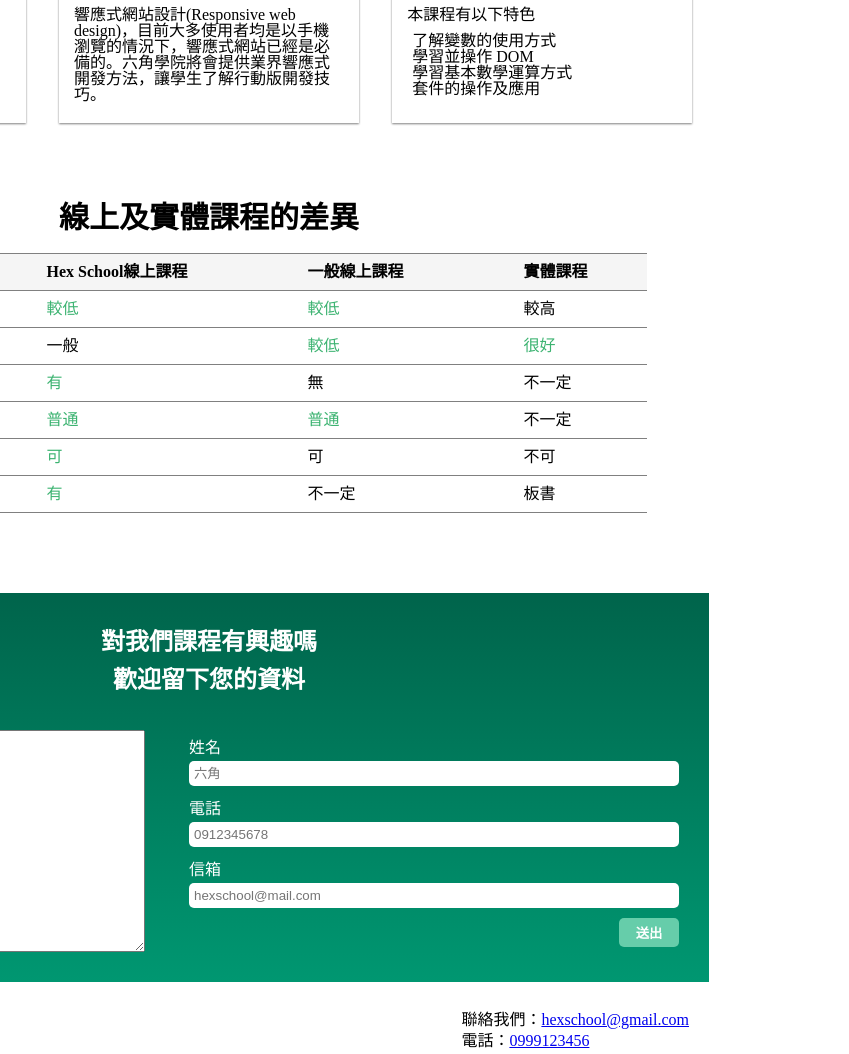
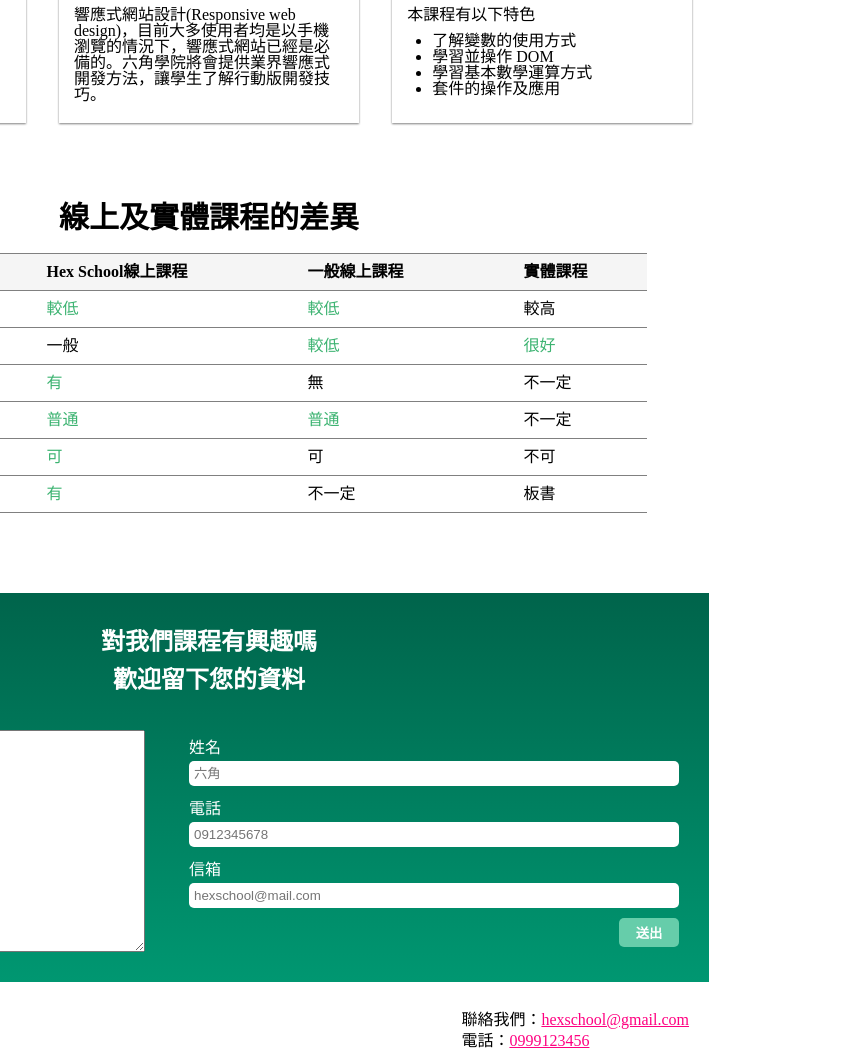
Before and after one commit to Pasagi/HTML_CSS_FINAL, a plain HTML site: page index.html in a window 1280 px wide. Shown: the part 1073-2127 px from the top of the page, 431-1280 px from the left. Drawn offline with Linux system fonts and the light colour scheme.

Commit message:
Update style.css

```diff
--- a/css/style.css
+++ b/css/style.css
@@ -136,6 +136,7 @@ table {
   width: 1000px;
   padding: 30px;
   background: rgba(0,0,0,0.2);
+  box-sizing: border-box;
   /*border: 1px solid black;*/
 }
 
@@ -167,8 +168,13 @@ table {
 }
 
 .content  ul{
-    padding-left: 20px;
+    padding-left: 40px;
 }
+
+.content li{
+	list-style:disc;
+}
+
 .compair{
   font-family: Microsoft JhengHei;
   /*border: 1px solid green;*/
@@ -254,7 +260,6 @@ table {
   color: white;
   font-weight: bold;
   cursor: pointer;
-  align-items: flex-end;
   align-self: flex-end;
 }
 
@@ -280,6 +285,10 @@ table {
   margin-bottom: 5px;
 }
 
-.footer li span{
+.footer li a{
   color: 	#FF0080;
 }
+
+.footer a:hover{
+	color: blue;
+}
```
